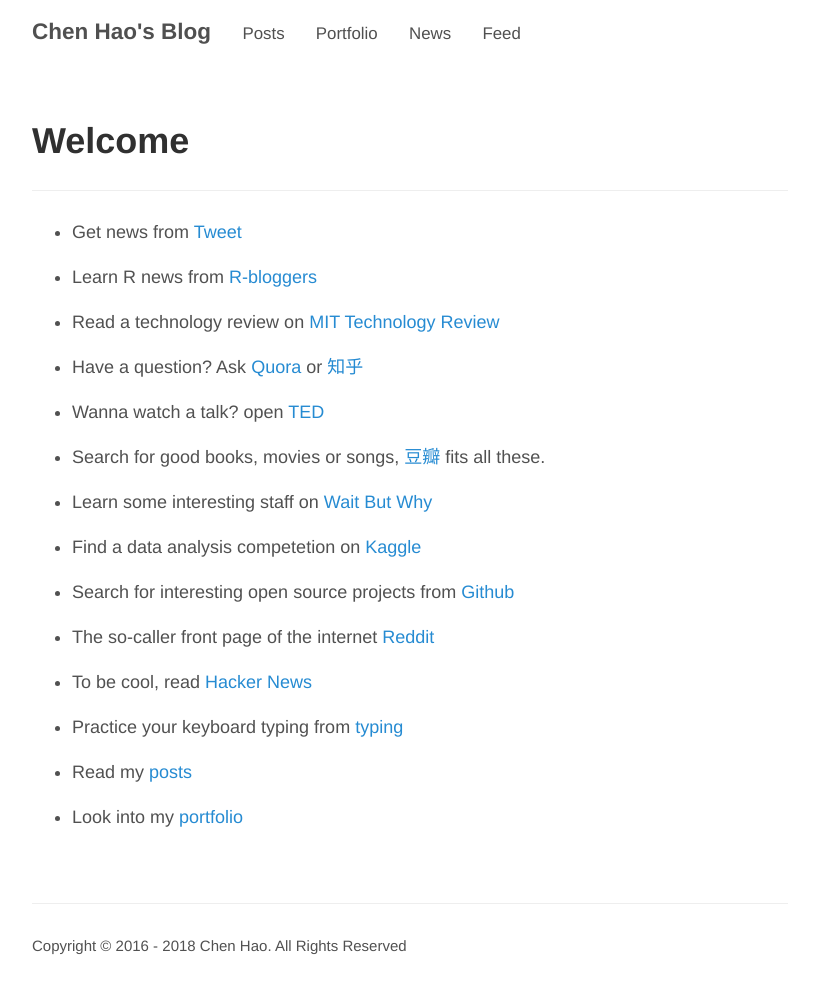
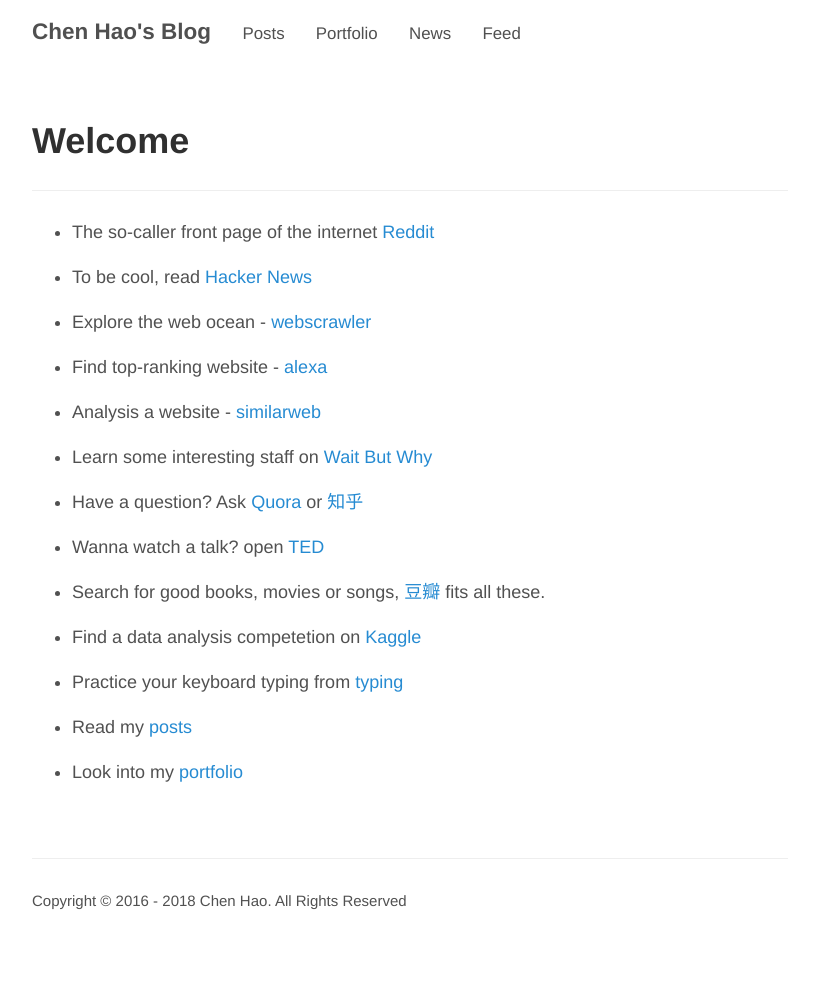
Before and after one commit to haoeric/haoeric.github.io, a Jekyll site: the page built from index.md, in a window 1280 px wide. Shown: the whole page, without its empty margins (230-1049 px from the left). Built offline with Jekyll 4.4.1, drawn with Linux system fonts in a browser that asks for light colours; after the commit the page ends 950 px from its top, so only the background shows below that.

Commit message:
updaed index

```diff
--- a/index.md
+++ b/index.md
@@ -5,11 +5,17 @@
 
 ------------------
 
-- Get news from [Tweet](https://twitter.com)
+- The so-caller front page of the internet [Reddit](https://www.reddit.com/r/programming/)
 
-- Learn R news from [R-bloggers](http://www.r-bloggers.com)
+- To be cool, read [Hacker News](https://news.ycombinator.com)
 
-- Read a technology review on [MIT Technology Review](https://www.technologyreview.com)
+- Explore the web ocean - [webscrawler](http://www.webcrawler.com)
+
+- Find top-ranking website - [alexa](https://www.alexa.com/topsites)
+
+- Analysis a website - [similarweb](https://www.similarweb.com/)
+
+- Learn some interesting staff on [Wait But Why](http://waitbutwhy.com)
 
 - Have a question? Ask [Quora](https://www.quora.com) or [知乎](https://www.zhihu.com)
 
@@ -17,15 +23,7 @@
 
 - Search for good books, movies or songs, [豆瓣](https://www.douban.com) fits all these.
 
-- Learn some interesting staff on [Wait But Why](http://waitbutwhy.com)
-
 - Find a data analysis competetion on [Kaggle](https://www.kaggle.com)
-
-- Search for interesting open source projects from [Github](https://github.com/haoeric)
-
-- The so-caller front page of the internet [Reddit](https://www.reddit.com/r/programming/)
-
-- To be cool, read [Hacker News](https://news.ycombinator.com)
 
 - Practice your keyboard typing from [typing](https://www.typing.com/student)
 
```
Also changed, not shown: _posts/Portfolio/2016-07-22-My-self-learning.md (+2 -0 lines), news.md (+4 -0 lines).
